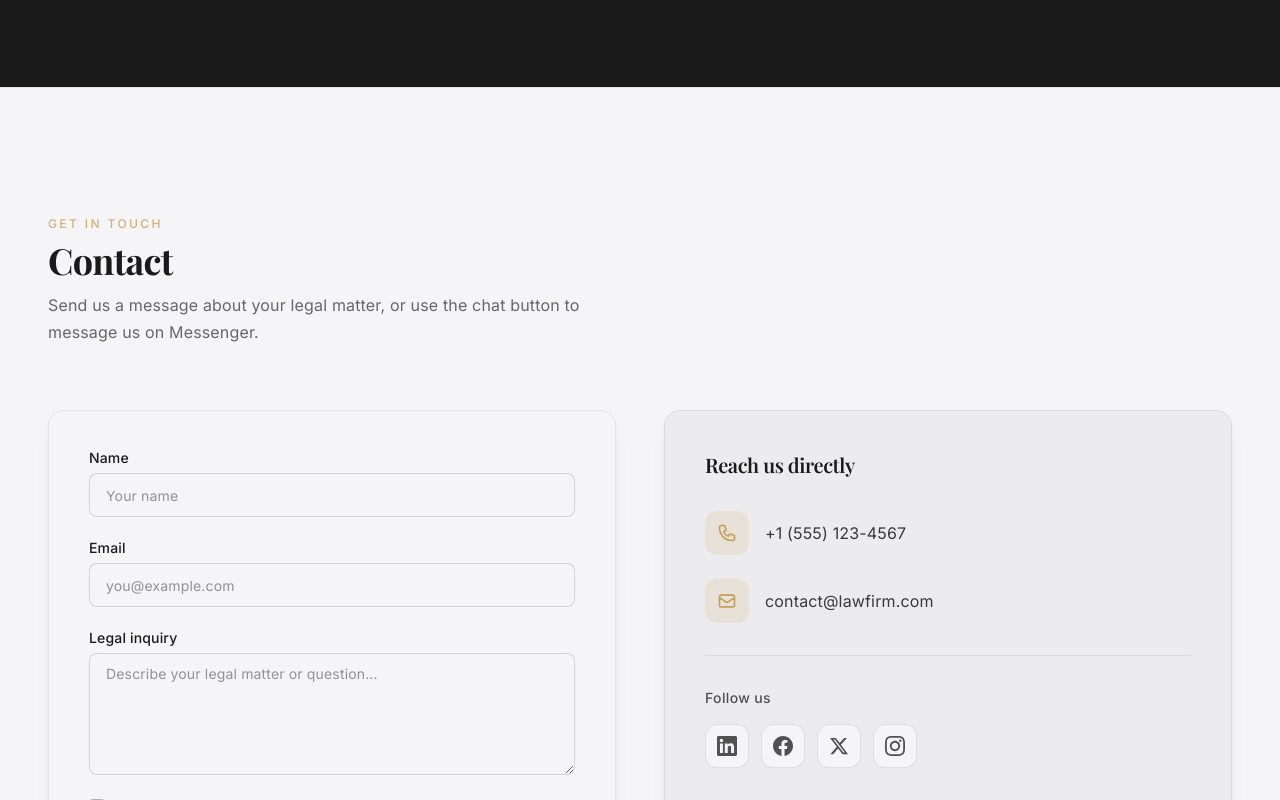
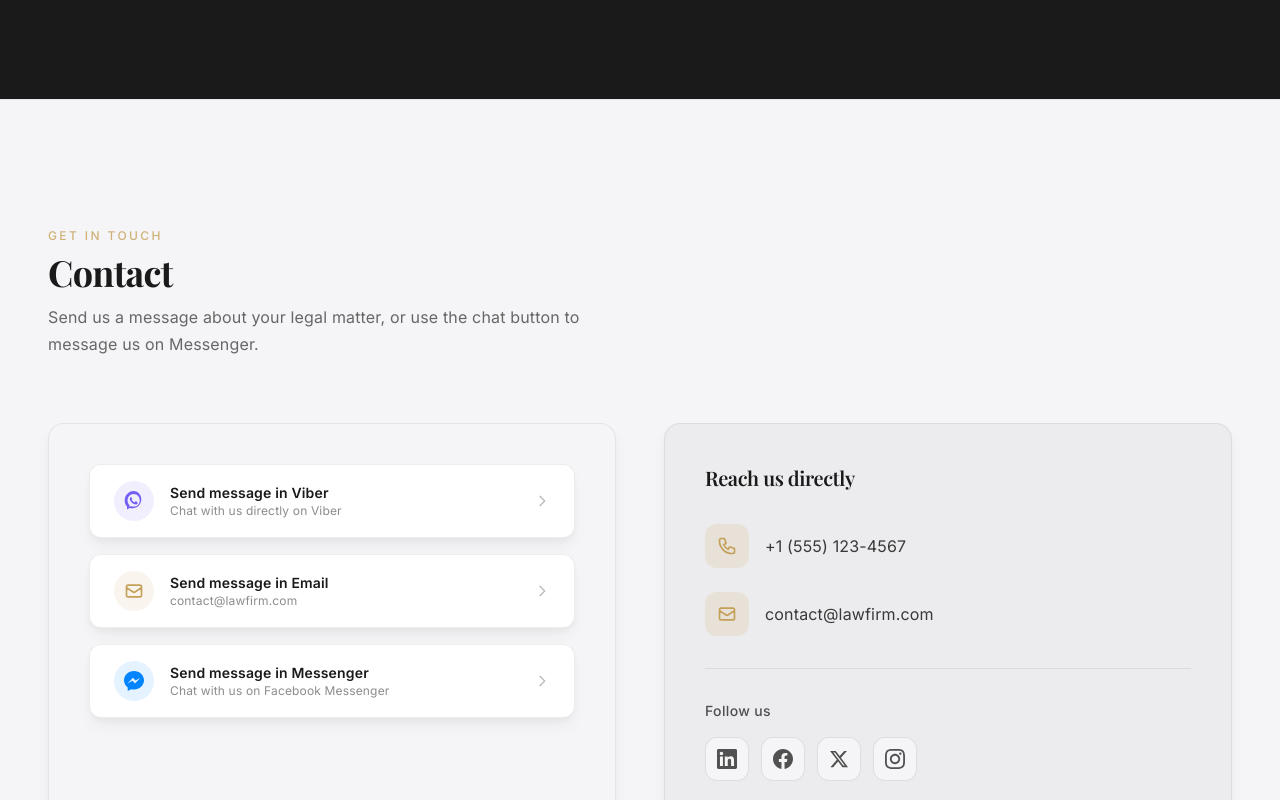
Before and after one commit to hoshikwyw/LawFirm, a Next.js app: page / in a window 1280 px wide. Shown: the part 2000-2800 px from the top of the page. Built offline with nearby package versions, Linux system fonts and the light colour scheme; no server answers; a web font is replaced by a local one.

Commit message:
Updated the ui of navbar

```diff
--- a/app/globals.css
+++ b/app/globals.css
@@ -30,6 +30,37 @@
   -webkit-backdrop-filter: blur(16px);
   border-bottom: 1px solid rgba(255, 255, 255, 0.4);
   box-shadow: 0 1px 0 0 rgba(26, 26, 26, 0.04), 0 8px 24px -4px rgba(26, 26, 26, 0.04);
+}
+
+/* iOS-style floating glass navbar */
+@utility nav-glass {
+  background: rgba(252, 252, 254, 0.78);
+  backdrop-filter: saturate(180%) blur(24px);
+  -webkit-backdrop-filter: saturate(180%) blur(24px);
+  border: 1px solid rgba(255, 255, 255, 0.58);
+  box-shadow:
+    0 0 0 0.5px rgba(0, 0, 0, 0.04),
+    0 2px 8px rgba(0, 0, 0, 0.04),
+    0 8px 32px rgba(0, 0, 0, 0.06),
+    inset 0 1px 0 rgba(255, 255, 255, 0.9);
+}
+
+@utility nav-glass--scrolled {
+  background: rgba(252, 252, 254, 0.88);
+  box-shadow:
+    0 0 0 0.5px rgba(0, 0, 0, 0.06),
+    0 4px 16px rgba(0, 0, 0, 0.06),
+    0 16px 48px rgba(0, 0, 0, 0.08),
+    inset 0 1px 0 rgba(255, 255, 255, 0.95);
+}
+
+@keyframes slideDown {
+  from { opacity: 0; transform: translateY(-6px); }
+  to   { opacity: 1; transform: translateY(0); }
+}
+
+@utility nav-menu-open {
+  animation: slideDown 0.22s cubic-bezier(0.4, 0, 0.2, 1) forwards;
 }
 
 /* Premium card shadow */
--- a/components/ContactForm.tsx
+++ b/components/ContactForm.tsx
@@ -1,99 +1,96 @@
 "use client";
 
-import { useActionState, useState } from "react";
-import { Button } from "@/components/ui/button";
-import { Input } from "@/components/ui/input";
-import { Label } from "@/components/ui/label";
-import { Textarea } from "@/components/ui/textarea";
-import { Checkbox } from "@/components/ui/checkbox";
-import { sendEmail, type SendEmailState } from "@/app/actions/sendEmail";
+const VIBER_NUMBER = process.env.NEXT_PUBLIC_VIBER_NUMBER; // e.g. "15551234567"
+const EMAIL_ADDRESS = process.env.NEXT_PUBLIC_EMAIL_ADDRESS ?? "contact@lawfirm.com";
+const MESSENGER_USERNAME = process.env.NEXT_PUBLIC_MESSENGER_USERNAME; // e.g. "yourpage"
 
-const LEGAL_DISCLAIMER =
-  "I understand that contacting this firm does not create an attorney-client relationship.";
+function ViberIcon() {
+  return (
+    <svg className="size-5" viewBox="0 0 24 24" fill="currentColor" aria-hidden>
+      <path d="M11.4 0C5.5.3.8 5.3.8 11.3c0 2.8 1 5.4 2.8 7.4v3.5l3.2-1.8c1 .3 2.1.4 3.2.4h.2C16 20.8 20.8 16 20.8 10S16.2 0 11.4 0zm.2 18.7h-.2c-.9 0-1.9-.2-2.7-.5l-.4-.1-2 1.1.5-2-.3-.3C5.3 15.5 4.3 13.5 4.3 11.3 4.3 7 7.5 3.5 11.6 3.5s7.3 3.5 7.3 7.8c0 4.3-3.3 7.4-7.3 7.4zm4-5.6c-.2-.1-1.3-.6-1.5-.7-.2-.1-.3-.1-.5.1-.1.2-.6.7-.7.9-.1.1-.3.2-.5.1-.2-.1-1-.4-1.8-1.1-.7-.6-1.1-1.4-1.3-1.6-.1-.2 0-.3.1-.5l.3-.4c.1-.1.1-.2.2-.3 0-.1 0-.2-.1-.3-.1-.1-.5-1.1-.6-1.5-.2-.4-.3-.4-.5-.4h-.4c-.1 0-.4.1-.6.3-.2.2-.8.8-.8 1.9s.8 2.2.9 2.3c.1.1 1.6 2.6 4 3.6.6.2 1 .4 1.4.5.6.2 1.1.2 1.5.1.5-.1 1.4-.6 1.6-1.1.2-.5.2-1 .1-1.1-.1-.1-.2-.2-.4-.3z" />
+    </svg>
+  );
+}
+
+function EmailIcon() {
+  return (
+    <svg className="size-5" fill="none" stroke="currentColor" viewBox="0 0 24 24" aria-hidden>
+      <path strokeLinecap="round" strokeLinejoin="round" strokeWidth={2} d="M3 8l7.89 5.26a2 2 0 002.22 0L21 8M5 19h14a2 2 0 002-2V7a2 2 0 00-2-2H5a2 2 0 00-2 2v10a2 2 0 002 2z" />
+    </svg>
+  );
+}
+
+function MessengerIcon() {
+  return (
+    <svg className="size-5" viewBox="0 0 24 24" fill="currentColor" aria-hidden>
+      <path d="M12 0C5.373 0 0 4.974 0 11.111c0 3.498 1.744 6.614 4.469 8.652V24l4.088-2.242c1.092.3 2.246.464 3.443.464 6.627 0 12-4.975 12-11.111S18.627 0 12 0zm1.191 14.963-3.055-3.26-5.963 3.26L10.732 8l3.131 3.26L19.752 8l-6.561 6.963z" />
+    </svg>
+  );
+}
 
 export function ContactForm() {
-  const [state, formAction, isPending] = useActionState<SendEmailState | null, FormData>(
-    sendEmail,
-    null
-  );
-  const [disclaimerChecked, setDisclaimerChecked] = useState(false);
+  const viberHref = VIBER_NUMBER
+    ? `viber://chat?number=${VIBER_NUMBER}`
+    : "viber://";
+
+  const messengerHref = MESSENGER_USERNAME
+    ? `https://m.me/${MESSENGER_USERNAME}`
+    : "https://www.messenger.com/";
 
   return (
-    <form action={formAction} className="grid w-full gap-6">
-      <div className="grid gap-2">
-        <Label htmlFor="name">Name</Label>
-        <Input
-          id="name"
-          name="name"
-          type="text"
-          placeholder="Your name"
-          required
-          disabled={isPending}
-        />
-      </div>
-      <div className="grid gap-2">
-        <Label htmlFor="email">Email</Label>
-        <Input
-          id="email"
-          name="email"
-          type="email"
-          placeholder="you@example.com"
-          required
-          disabled={isPending}
-        />
-      </div>
-      <div className="grid gap-2">
-        <Label htmlFor="legalInquiry">Legal inquiry</Label>
-        <Textarea
-          id="legalInquiry"
-          name="legalInquiry"
-          placeholder="Describe your legal matter or question..."
-          required
-          rows={5}
-          disabled={isPending}
-        />
-      </div>
-      <div className="flex items-start gap-3">
-        <input
-          type="hidden"
-          name="disclaimer"
-          value={disclaimerChecked ? "on" : ""}
-          aria-hidden
-        />
-        <Checkbox
-          id="disclaimer"
-          checked={disclaimerChecked}
-          onCheckedChange={(checked) => setDisclaimerChecked(checked === true)}
-          disabled={isPending}
-          aria-describedby="disclaimer-description"
-          aria-required="true"
-        />
-        <div className="grid gap-1.5 leading-none">
-          <Label
-            htmlFor="disclaimer"
-            id="disclaimer-description"
-            className="text-sm font-normal cursor-pointer text-deep-charcoal/90"
-          >
-            {LEGAL_DISCLAIMER}
-            <span className="text-muted-gold ml-0.5" aria-hidden> *</span>
-          </Label>
+    <div className="flex flex-col gap-4">
+      {/* Viber */}
+      <a
+        href={viberHref}
+        className="flex items-center gap-4 rounded-xl border border-deep-charcoal/[0.08] bg-white px-6 py-4 shadow-premium transition-all hover:shadow-premium-lg hover:border-[#7360F2]/30 group"
+      >
+        <span className="flex size-10 shrink-0 items-center justify-center rounded-full bg-[#7360F2]/10 text-[#7360F2] group-hover:bg-[#7360F2] group-hover:text-white transition-colors">
+          <ViberIcon />
+        </span>
+        <div>
+          <p className="font-sans text-sm font-semibold text-deep-charcoal">Send message in Viber</p>
+          <p className="font-sans text-xs text-deep-charcoal/50">Chat with us directly on Viber</p>
         </div>
-      </div>
-      {state?.message && (
-        <p
-          role="alert"
-          className={
-            state.success
-              ? "text-sm text-muted-gold"
-              : "text-sm text-red-600 dark:text-red-400"
-          }
-        >
-          {state.message}
-        </p>
-      )}
-      <Button type="submit" disabled={isPending}>
-        {isPending ? "Sending..." : "Send message"}
-      </Button>
-    </form>
+        <svg className="ml-auto size-4 text-deep-charcoal/30 group-hover:text-deep-charcoal/60 transition-colors" fill="none" stroke="currentColor" viewBox="0 0 24 24" aria-hidden>
+          <path strokeLinecap="round" strokeLinejoin="round" strokeWidth={2} d="M9 5l7 7-7 7" />
+        </svg>
+      </a>
+
+      {/* Email */}
+      <a
+        href={`mailto:${EMAIL_ADDRESS}`}
+        className="flex items-center gap-4 rounded-xl border border-deep-charcoal/[0.08] bg-white px-6 py-4 shadow-premium transition-all hover:shadow-premium-lg hover:border-muted-gold/30 group"
+      >
+        <span className="flex size-10 shrink-0 items-center justify-center rounded-full bg-muted-gold/10 text-muted-gold group-hover:bg-muted-gold group-hover:text-white transition-colors">
+          <EmailIcon />
+        </span>
+        <div>
+          <p className="font-sans text-sm font-semibold text-deep-charcoal">Send message in Email</p>
+          <p className="font-sans text-xs text-deep-charcoal/50">{EMAIL_ADDRESS}</p>
+        </div>
+        <svg className="ml-auto size-4 text-deep-charcoal/30 group-hover:text-deep-charcoal/60 transition-colors" fill="none" stroke="currentColor" viewBox="0 0 24 24" aria-hidden>
+          <path strokeLinecap="round" strokeLinejoin="round" strokeWidth={2} d="M9 5l7 7-7 7" />
+        </svg>
+      </a>
+
+      {/* Messenger */}
+      <a
+        href={messengerHref}
+        target="_blank"
+        rel="noopener noreferrer"
+        className="flex items-center gap-4 rounded-xl border border-deep-charcoal/[0.08] bg-white px-6 py-4 shadow-premium transition-all hover:shadow-premium-lg hover:border-[#0084FF]/30 group"
+      >
+        <span className="flex size-10 shrink-0 items-center justify-center rounded-full bg-[#0084FF]/10 text-[#0084FF] group-hover:bg-[#0084FF] group-hover:text-white transition-colors">
+          <MessengerIcon />
+        </span>
+        <div>
+          <p className="font-sans text-sm font-semibold text-deep-charcoal">Send message in Messenger</p>
+          <p className="font-sans text-xs text-deep-charcoal/50">Chat with us on Facebook Messenger</p>
+        </div>
+        <svg className="ml-auto size-4 text-deep-charcoal/30 group-hover:text-deep-charcoal/60 transition-colors" fill="none" stroke="currentColor" viewBox="0 0 24 24" aria-hidden>
+          <path strokeLinecap="round" strokeLinejoin="round" strokeWidth={2} d="M9 5l7 7-7 7" />
+        </svg>
+      </a>
+    </div>
   );
 }
```
Also changed, not shown: components/Nav.tsx (+48 -21 lines).
